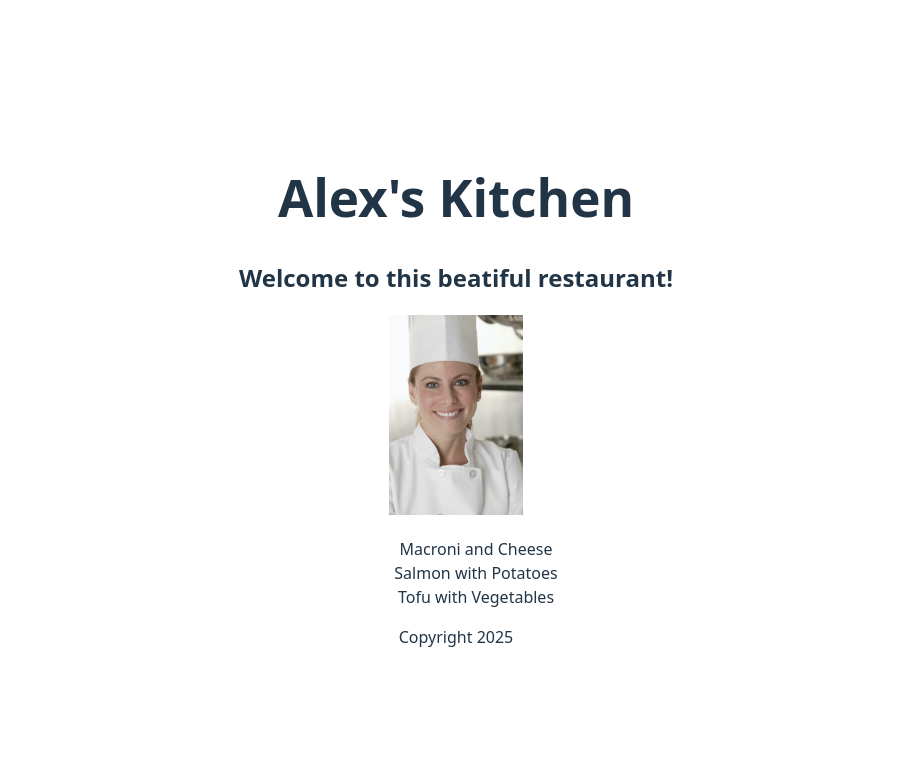
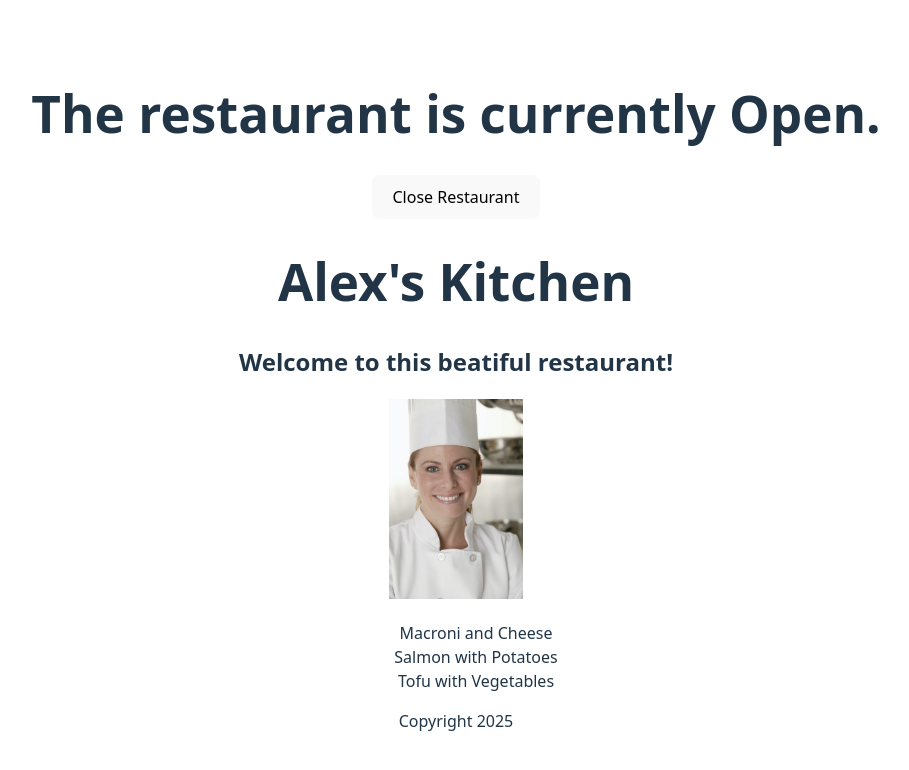
Before and after one commit to RavishankarDuMCA10/React-Essential, a React (Vite) app in the folder react-project/: page / in a window 1280 px wide. Shown: the top 770 px of the page, without its empty margins (184-1093 px from the left). Built offline with nearby package versions, Linux system fonts and the light colour scheme.

Commit message:
Use setStatus to change value of status in react.

```diff
--- a/react-project/src/App.jsx
+++ b/react-project/src/App.jsx
@@ -50,9 +50,10 @@
 
 function App() {
   const [status, setStatus] = useState("Open");
-  console.log(status);
   return (
     <div>
+      <h1>The restaurant is currently {status}.</h1>
+      <button onClick={() => setStatus("Closed")}>Close Restaurant</button>
       <Header name="Alex" />
       <Main dishes={dishObjects}/>
       <Footer year={new Date().getFullYear()}/>
```
